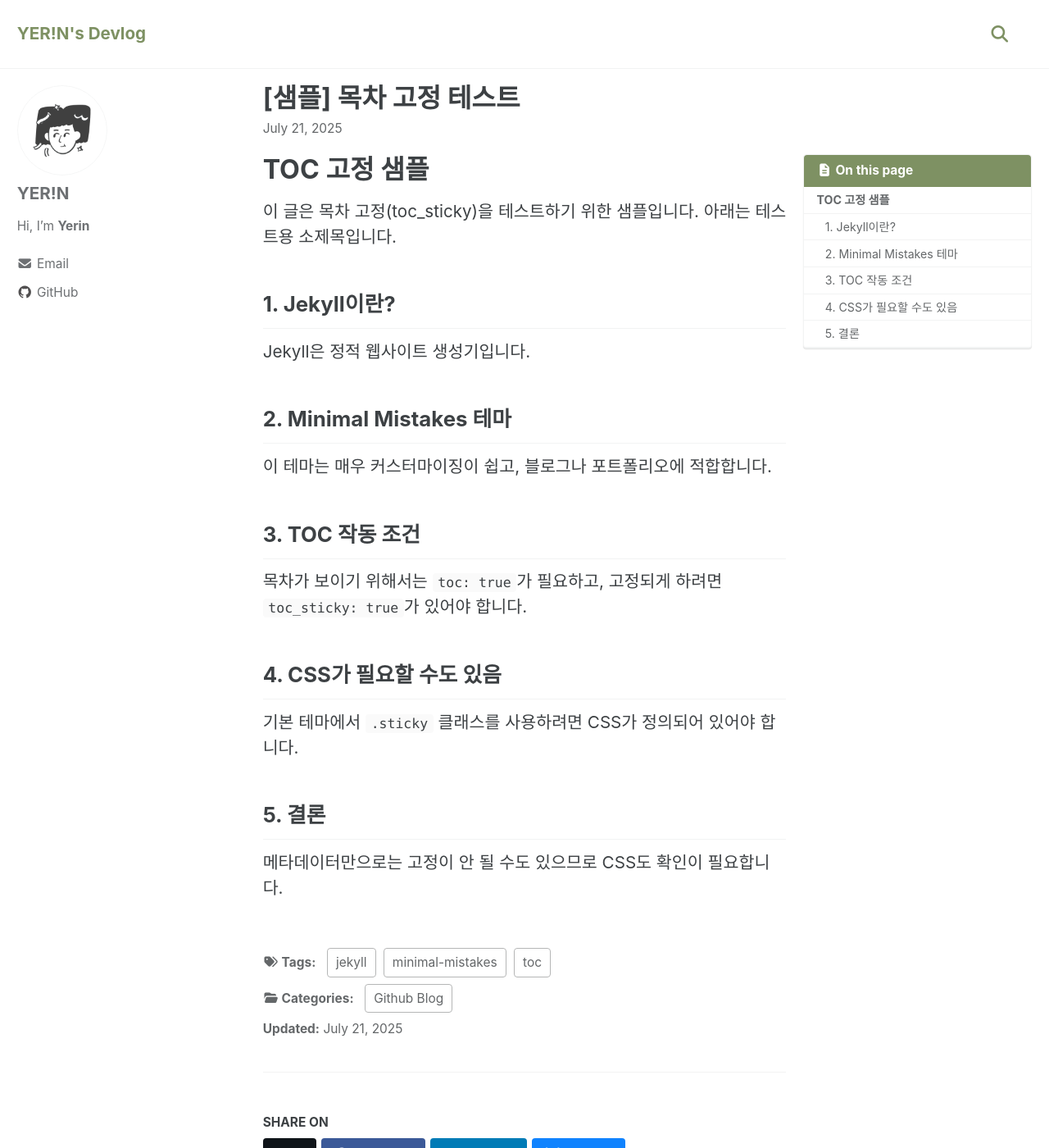
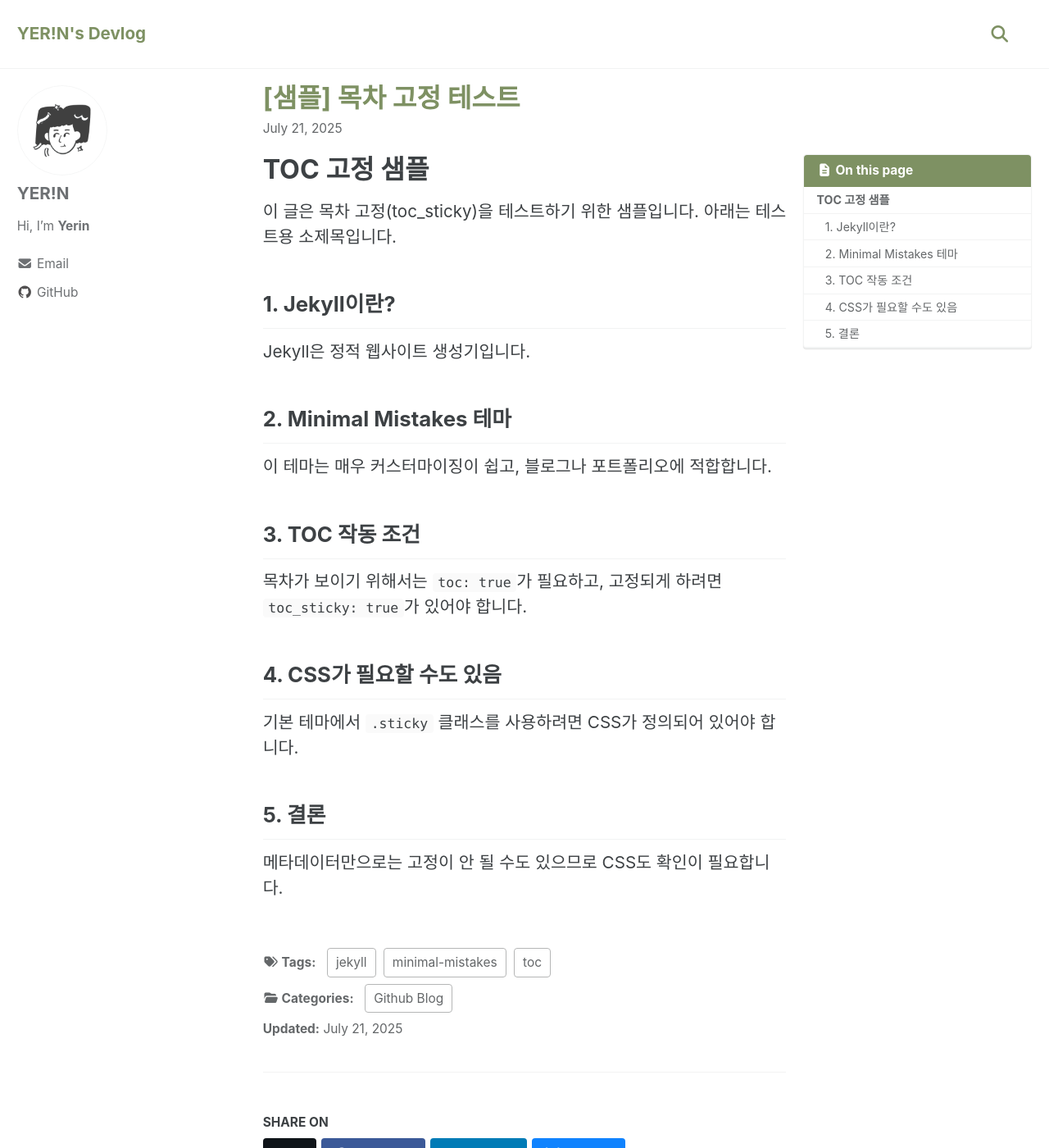
Before and after one commit to Hwangyerin/Hwangyerin.github.io, a Jekyll site: the page built from _posts/2025-07-21-fixed-toc.md, in a window 1280 px wide and 1400 px high. Shown: the whole window at 82% size. Built offline with Jekyll 4.4.1, drawn with Linux system fonts in a browser that asks for light colours; cached includes are drawn as plain includes.

Commit message:
page title color 수정

```diff
--- a/_sass/minimal-mistakes/_page.scss
+++ b/_sass/minimal-mistakes/_page.scss
@@ -69,7 +69,7 @@ body {
   line-height: 1;
 
   a {
-    color: $text-color;
+    color: $primary-color;
     text-decoration: none;
   }
 
```
